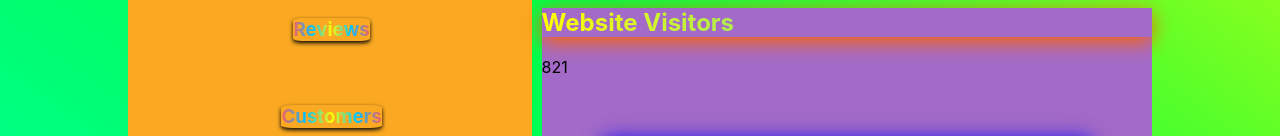
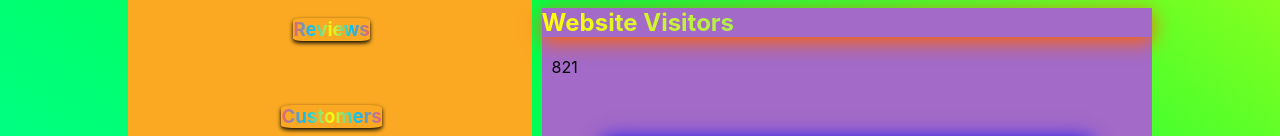
Before and after one commit to daydin14/reactStaticComponentsLab, a React (Create React App) app in the folder dashboard/: page / in a window 1280 px wide. Shown: the part 441-577 px from the top of the page. Built offline with nearby package versions, Linux system fonts and the light colour scheme.

Commit message:
Setup for updating variable over hover

```diff
--- a/dashboard/src/components/Visitors.js
+++ b/dashboard/src/components/Visitors.js
@@ -2,7 +2,9 @@ function Visitors() {
   return (
     <div class="visitors">
       <h2>Website Visitors</h2>
-      <p>821</p>
+
+      <p id="totalWebVis">821</p>
+
       <div class="visDeats">
         <p id="hidden">Irving was here</p>
       </div>
--- a/dashboard/src/styles.css
+++ b/dashboard/src/styles.css
@@ -67,6 +67,9 @@ html {
   color: transparent;
   font-size: 32px;
 }
+#totalWebVis {
+  margin-left: 10px;
+}
 ul {
   height: 65vh;
   display: flex;
```
